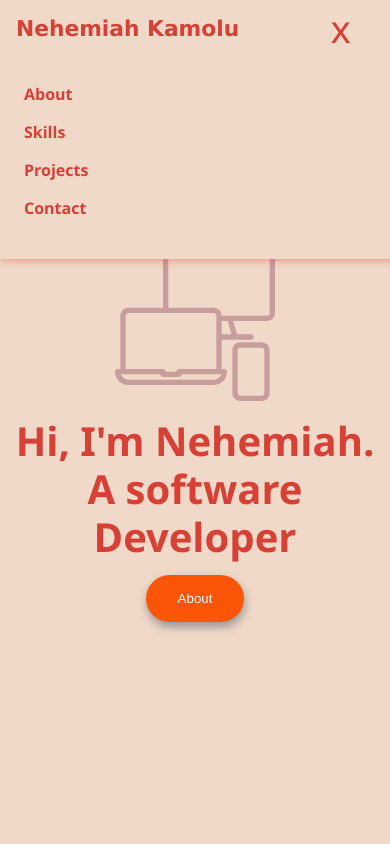
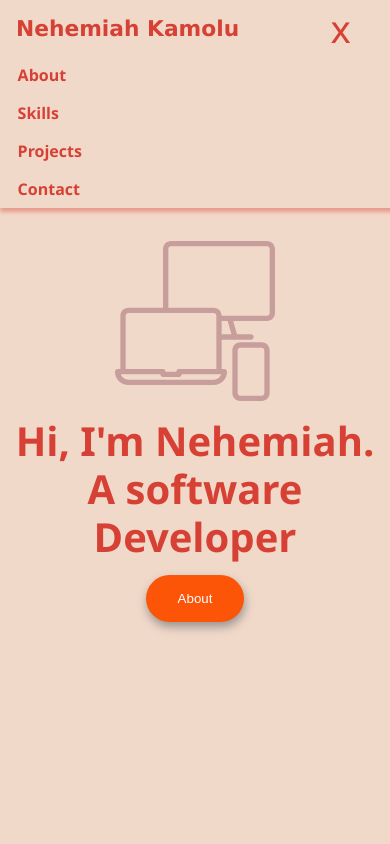
Before and after one commit to KNehe/KNehe.github.io, a React (Create React App) app: page / in a window 390 px wide. Both pictures are taken after a click on the element 370 px from the left and 30 px from the top of the page. Shown: the top 844 px of the page. Built offline with nearby package versions, Linux system fonts and the light colour scheme.

Commit message:
fixed the snap into when using humberger icon on mobile nav into smooth transition

```diff
--- a/src/Components/HumbergerIcon/HumbergerIcon.module.scss
+++ b/src/Components/HumbergerIcon/HumbergerIcon.module.scss
@@ -6,6 +6,7 @@ $color: #D74034;
 .Lines{
     width: 2.5rem;
     border-bottom: .1rem solid $color;
+    transition: all .5s ease-in;
 }
 
 .Line1{
@@ -32,4 +33,5 @@ $color: #D74034;
     padding:  5px;
     width: 2.4rem;
     margin-top: -0.5em;
+    transition: width .3s ease-in;
 }
--- a/src/Components/Navigation/Navigation.js
+++ b/src/Components/Navigation/Navigation.js
@@ -7,23 +7,36 @@ import resizeWindow from './../Hooks/resizeWindow';
 
 const Navigation = () =>{
 
-    const [ulDisplay, setUlDisplay]= useState('none');
+    const [ulDisplay, setUlDisplay]= useState({
+        transform: 'translateY(-10px)',
+        opacity: '0'
+    });
+
     const [toggle, setToggle]= useState(true);
 
     const [ showShadow, setNavShadow] = useState(false);
 
     let introHeight = resizeWindow().height;
 
-
-        const onHumbergerClickedHanlder = event =>{
+    const onHumbergerClickedHanlder = event =>{
 
         event.preventDefault();
+
         setToggle(prev => !prev);
 
-        setUlDisplay( prevValue => prevValue === 'none' ? '' : 'none');
+        if(ulDisplay.transform === 'translateY(-10px)'){
 
-         if(toggle){
-            setNavShadow(true);
+            setUlDisplay({
+                transform: 'translateY(0px)',
+                opacity:'1'
+            });
+
+        }else if (ulDisplay.transform === 'translateY(0px)') {
+
+            setUlDisplay({
+                transform: 'translateY(-10px)',
+                opacity: '0'
+            });
         }
 
     };
@@ -32,14 +45,23 @@ const Navigation = () =>{
         event.preventDefault();
 
         if(elementId === "#about"){
+
             window.scrollTo({
                 top: introHeight - 50,
                 behavior: 'smooth',
               });
+
         }else{
+
             const anchor = document.querySelector(elementId);
+
             anchor.scrollIntoView({ behavior: 'smooth', block:'center' });
-            setUlDisplay('none');
+
+              setUlDisplay({
+                transform: 'translateY(-10px)',
+                opacity: '0'
+            });
+
             setToggle(prev => !prev);
         }
     };
@@ -53,7 +75,11 @@ const Navigation = () =>{
             behavior: 'smooth',
           });
 
-        setUlDisplay('none');
+        setUlDisplay({
+                transform: 'translateY(-10px)',
+                opacity: '0'
+        });
+
         setToggle(prev => !prev);
     }
 
@@ -134,7 +160,10 @@ const Navigation = () =>{
 
                     </div>
 
-                    <ul style={{ display: ulDisplay }}>
+                    </nav>
+
+                    <div className={Styles.smallNavUl}>
+                    <ul style={ulDisplay} >
                     <li>
                             <NavLink
                                  onClick={ (event) => navClickHandler2(event,'#about')}
@@ -175,8 +204,7 @@ const Navigation = () =>{
                             </NavLink>
                         </li>
                     </ul>
-
-                    </nav>
+                    </div>
         </React.Fragment>
     );
 
--- a/src/Components/Navigation/Navigation.module.scss
+++ b/src/Components/Navigation/Navigation.module.scss
@@ -75,14 +75,25 @@ nav{
        justify-content: space-between;
        font-size: .8em;
    }
+}
+
+.smallNavUl{
 
 ul{
+    -webkit-box-shadow: 0 4px 4px rgba(215, 64, 52, 0.4);
+    -moz-box-shadow: 0 4px 4px rgba(215, 64, 52, 0.4);
+    box-shadow: 0 4px 4px rgba(215, 64, 52, 0.4);
     display: flex;
     flex-direction: column;
     list-style-type: none;
     align-items: flex-start;
-       padding: 0;
+    padding: 0 0 0 .6em;
     width: 100%;
+    background: $nav-background;
+    position: fixed;
+    top: 40px;
+    z-index: 10;
+    transition: transform .5s ease-in, opacity .5s ease-in;
     a{
         @extend .AnchorTag;
         display: block;
@@ -98,8 +109,8 @@ nav{
      transform: scale(1.4);
      }
 }
+
 }
-
 
 @media screen and (max-width:768px){
 
@@ -114,5 +125,8 @@ nav{
    .SmallDevice{
        display: none;
    }
+   .smallNavUl{
+       display: none;
+   }
 
 }
```
Lines whose indentation alone changed are shown as unchanged.
